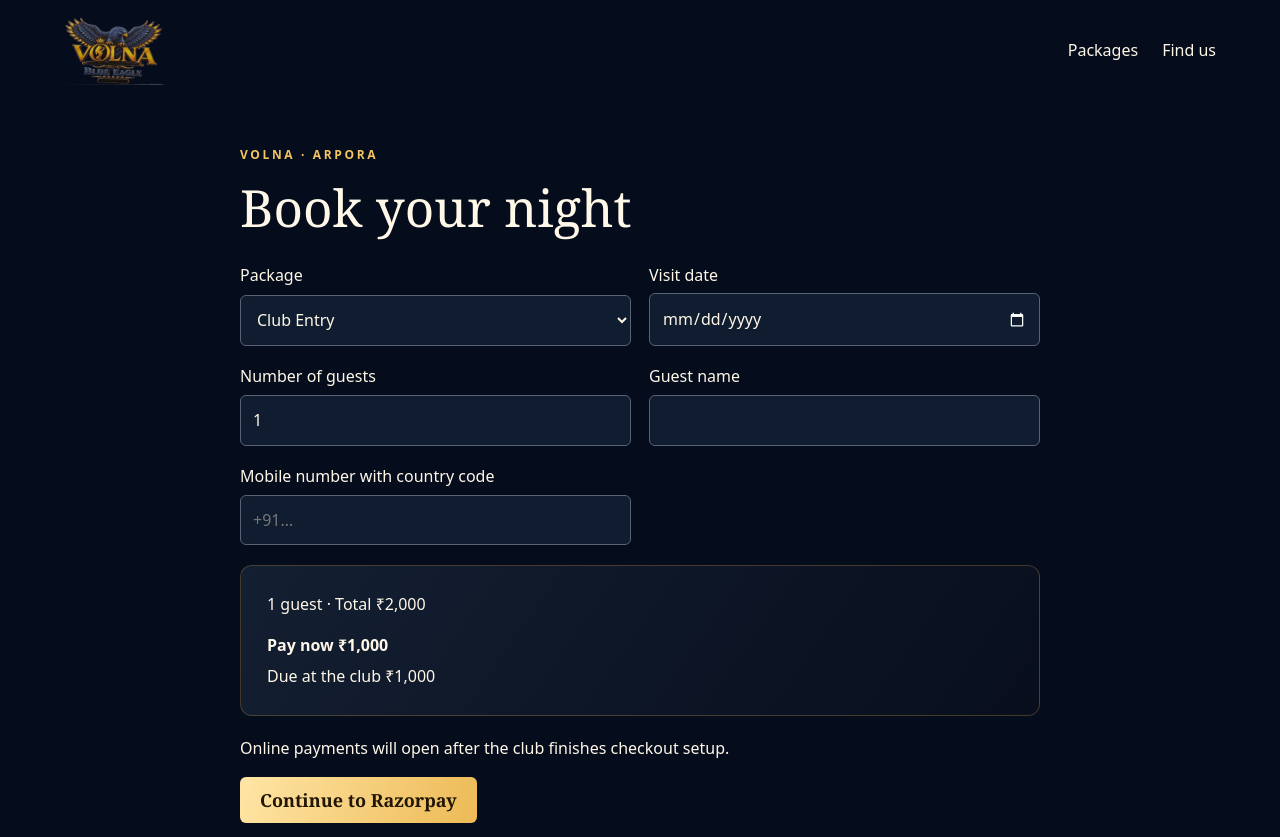
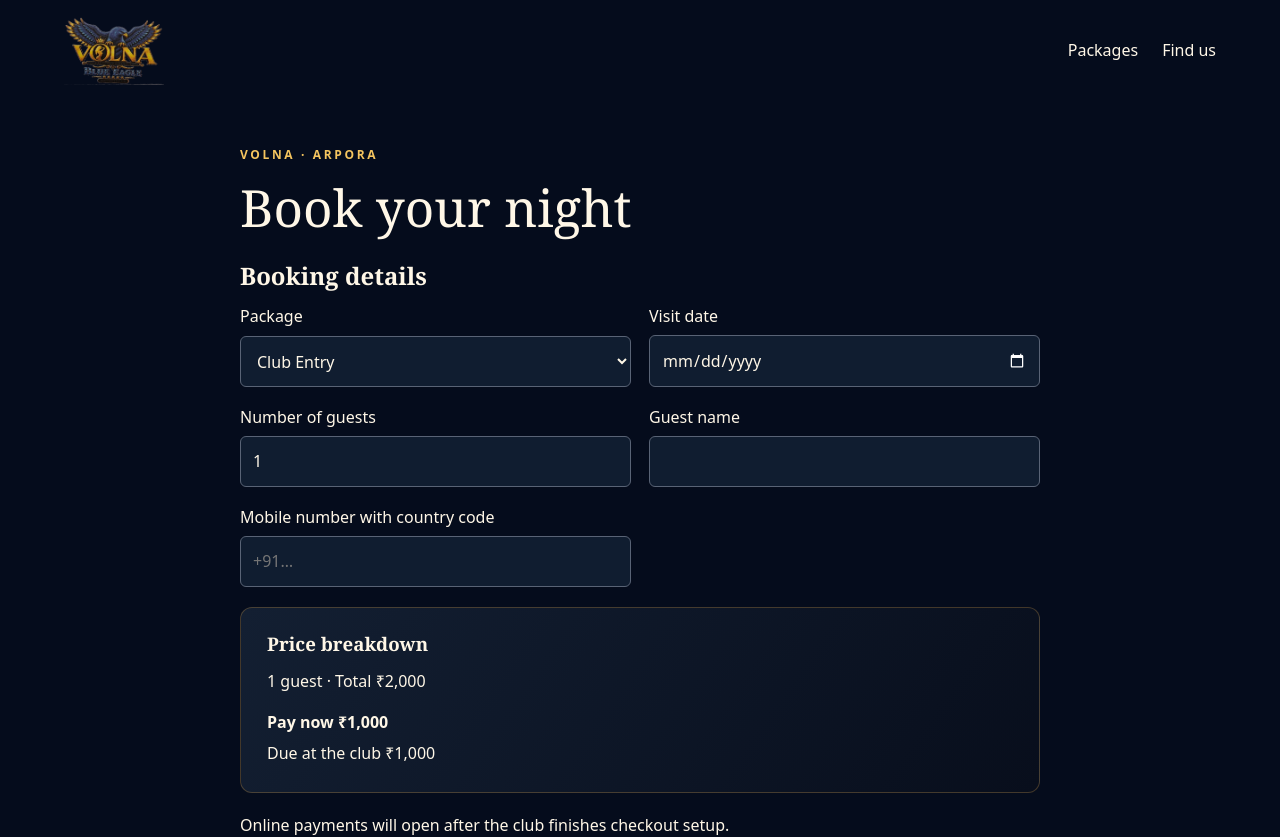
Before and after one commit to deepak989898/volna-ruskii-website, a Next.js app: page /book in a window 1280 px wide. Shown: the top 837 px of the page. Built offline with nearby package versions, Linux system fonts and the light colour scheme.

Commit message:
Refresh VOLNA site experience: app/book/Booking.jsx

```diff
--- a/app/book/Booking.jsx
+++ b/app/book/Booking.jsx
@@ -103,7 +103,8 @@ export default function Booking({ packages, initial, policy, ready }) {
     }
   }
   return (
-    <form onSubmit={pay}>
+    <form className="venueCard bookingForm" onSubmit={pay}>
+      <h2>Booking details</h2>
       <div className="fields">
         <label>
           Package
@@ -157,6 +158,7 @@ export default function Booking({ packages, initial, policy, ready }) {
       </div>
       {q && (
         <div className="summary">
+          <h3>Price breakdown</h3>
           <p>
             {q.guests} guest{q.guests === 1 ? "" : "s"} · Total {money(q.total)}
           </p>
```
